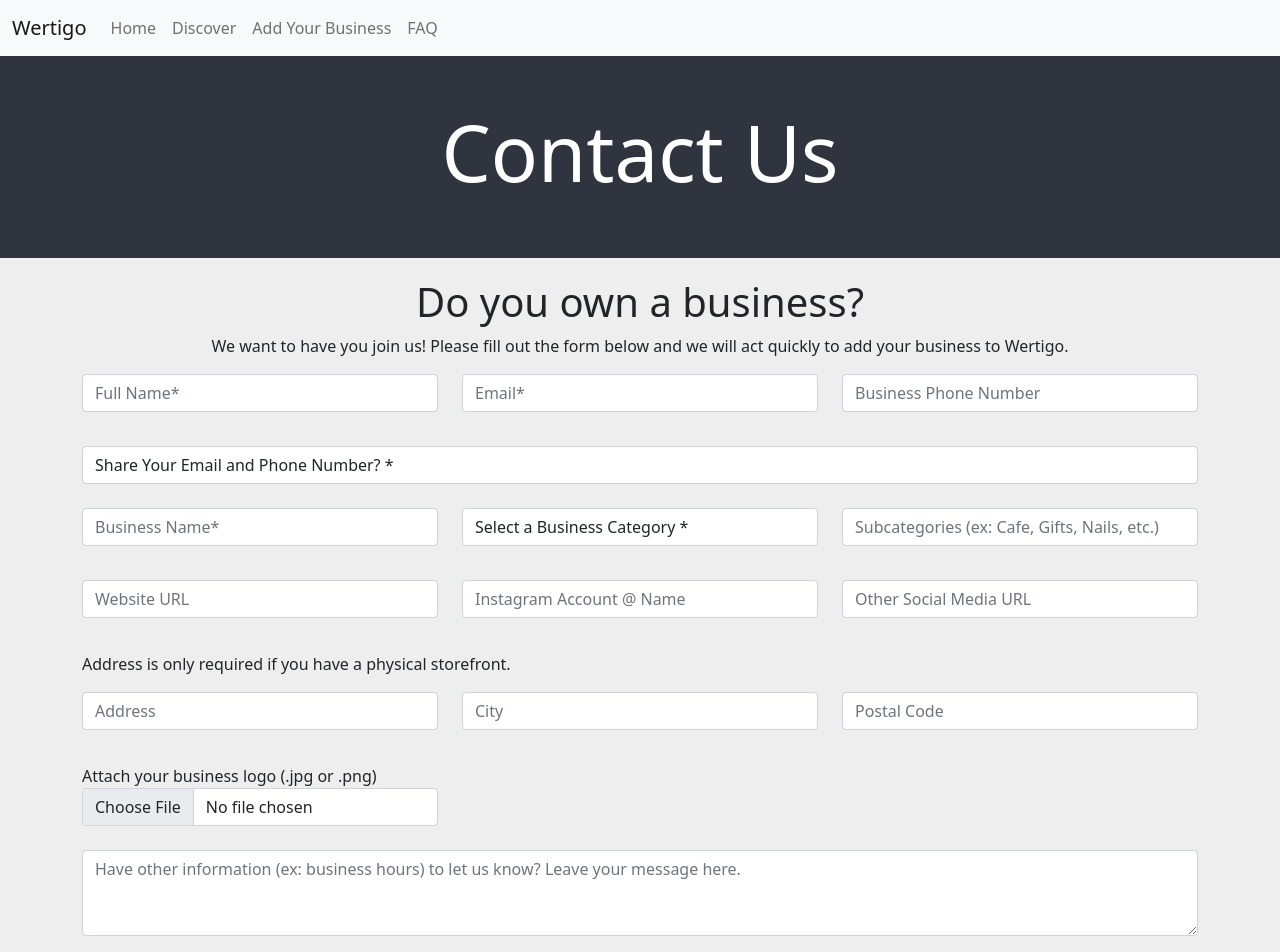
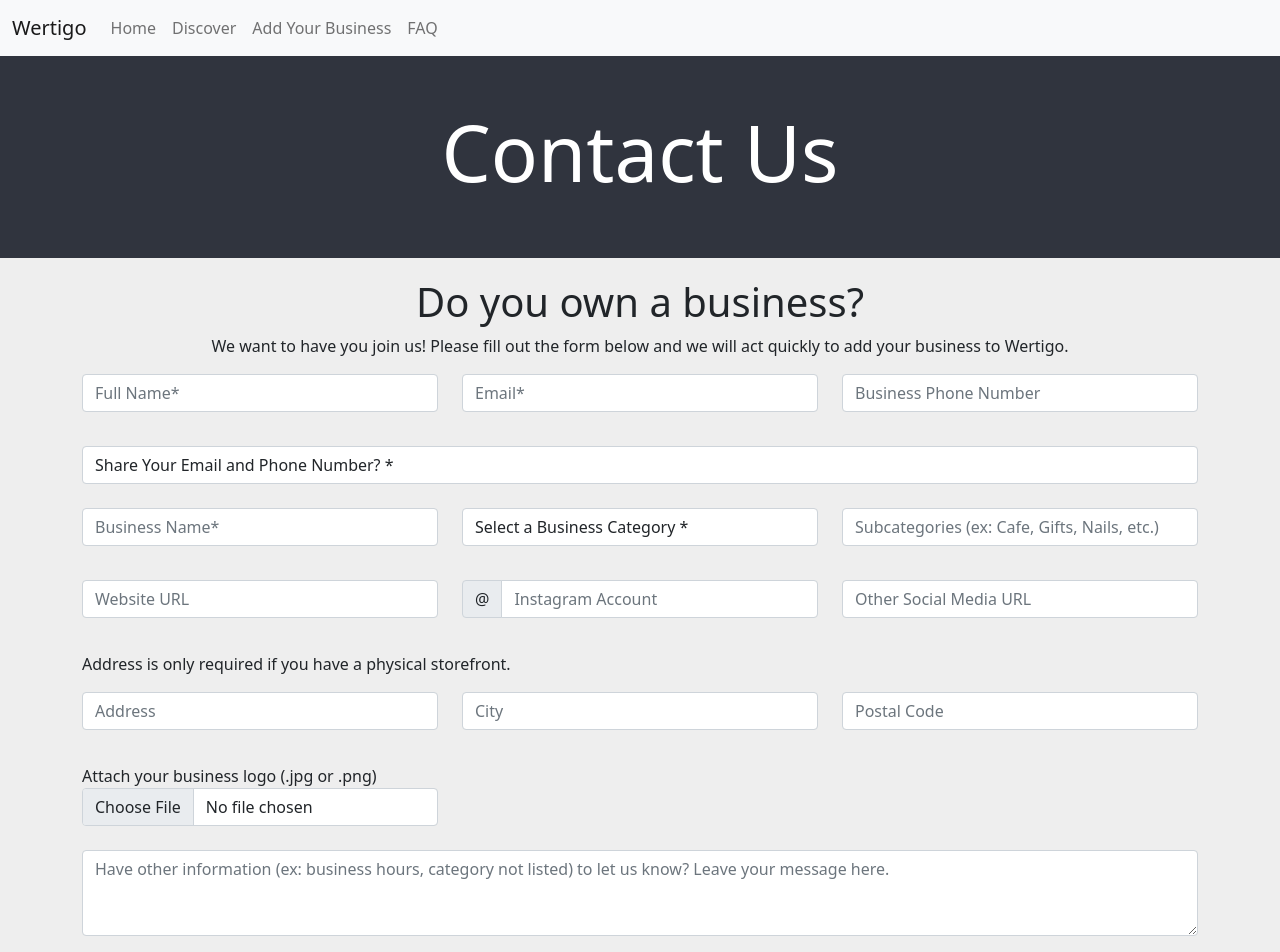
Before and after one commit to tonyalas/wertigo, a React (Create React App) app in the folder react-ui/: page /contactus in a window 1280 px wide. Shown: the top 952 px of the page. Built offline with nearby package versions, Linux system fonts and the light colour scheme.

Commit message:
added a fixed @ symbol in the instagram name textbox and changed a few things on contact us page

```diff
--- a/react-ui/src/pages/ContactUsPage/ContactUsPage.js
+++ b/react-ui/src/pages/ContactUsPage/ContactUsPage.js
@@ -212,7 +212,7 @@ function ContactUsPage() {
                                         <option>Entertainment</option>
                                         <option>Automotive</option>
                                         <option>Contractors</option>
-                                        <option>Other (please specify in textbox below)</option>
+                                        <option>Other (please specify in message box below)</option>
                                     </select>
                                 </div>
                                 <br></br>
@@ -235,8 +235,12 @@ function ContactUsPage() {
                                 <br></br>
                                 <br></br>
                                 <div className='col-md-4'>
-                                    <input placeholder='Instagram Account @ Name' id='instagramName' name='instagramName'
-                                        type='text' className='form-control' />
+                                    <div className='input-group'>
+                                        <div className='input-group-text'>@</div>
+                                        <input placeholder='Instagram Account' id='instagramName' name='instagramName'
+                                            type='text' className='form-control' />
+
+                                    </div>
                                 </div>
                                 <br></br>
                                 <br></br>
@@ -282,7 +286,7 @@ function ContactUsPage() {
                         {/* <!-- * Message section --> */}
                         <br></br>
                         <div className='form-group'>
-                            <textarea placeholder='Have other information (ex: business hours) to let us know? Leave your message here.' id='message'
+                            <textarea placeholder='Have other information (ex: business hours, category not listed) to let us know? Leave your message here.' id='message'
                                 name='message' className='form-control' rows='3'></textarea>
                         </div>
                         <br></br>
```
